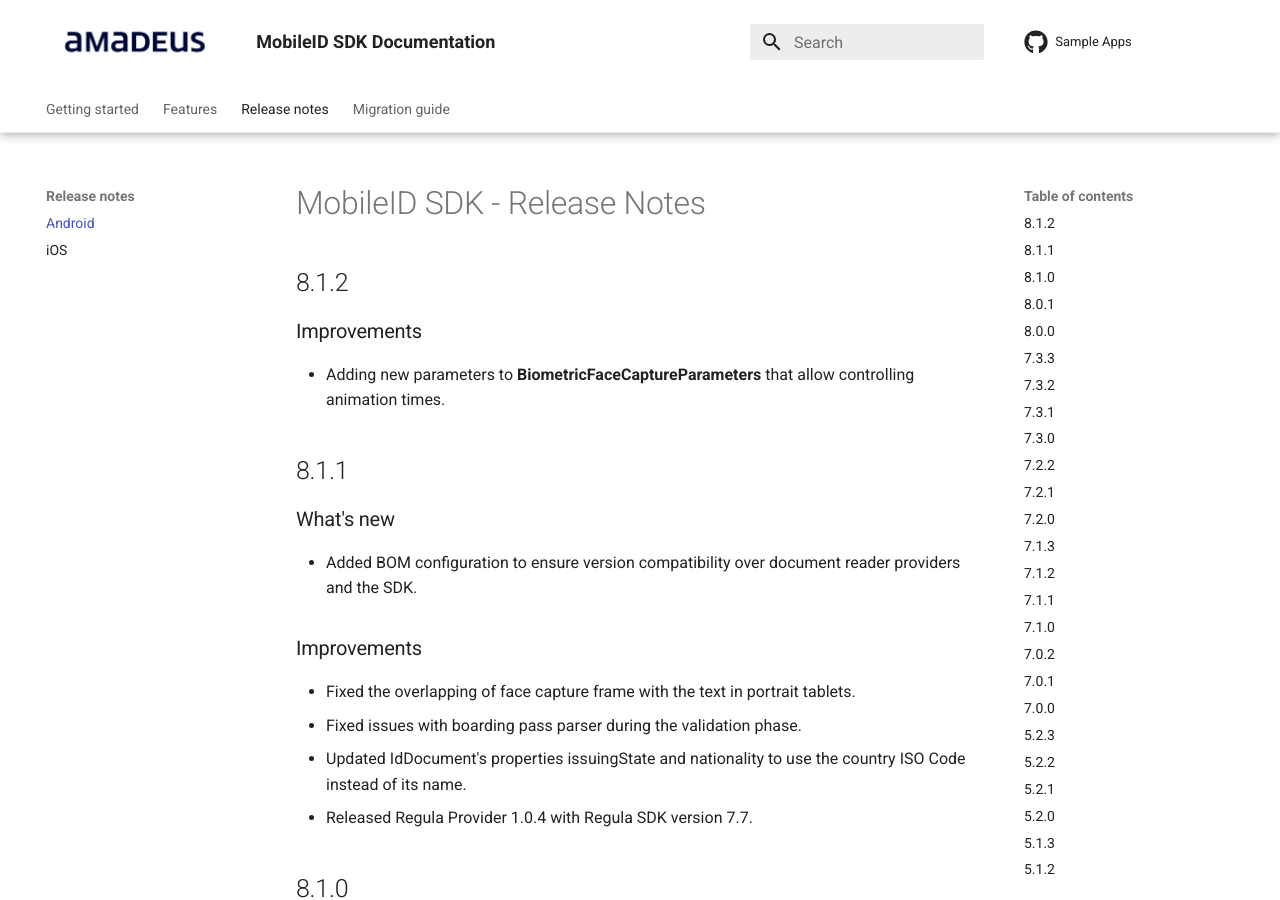
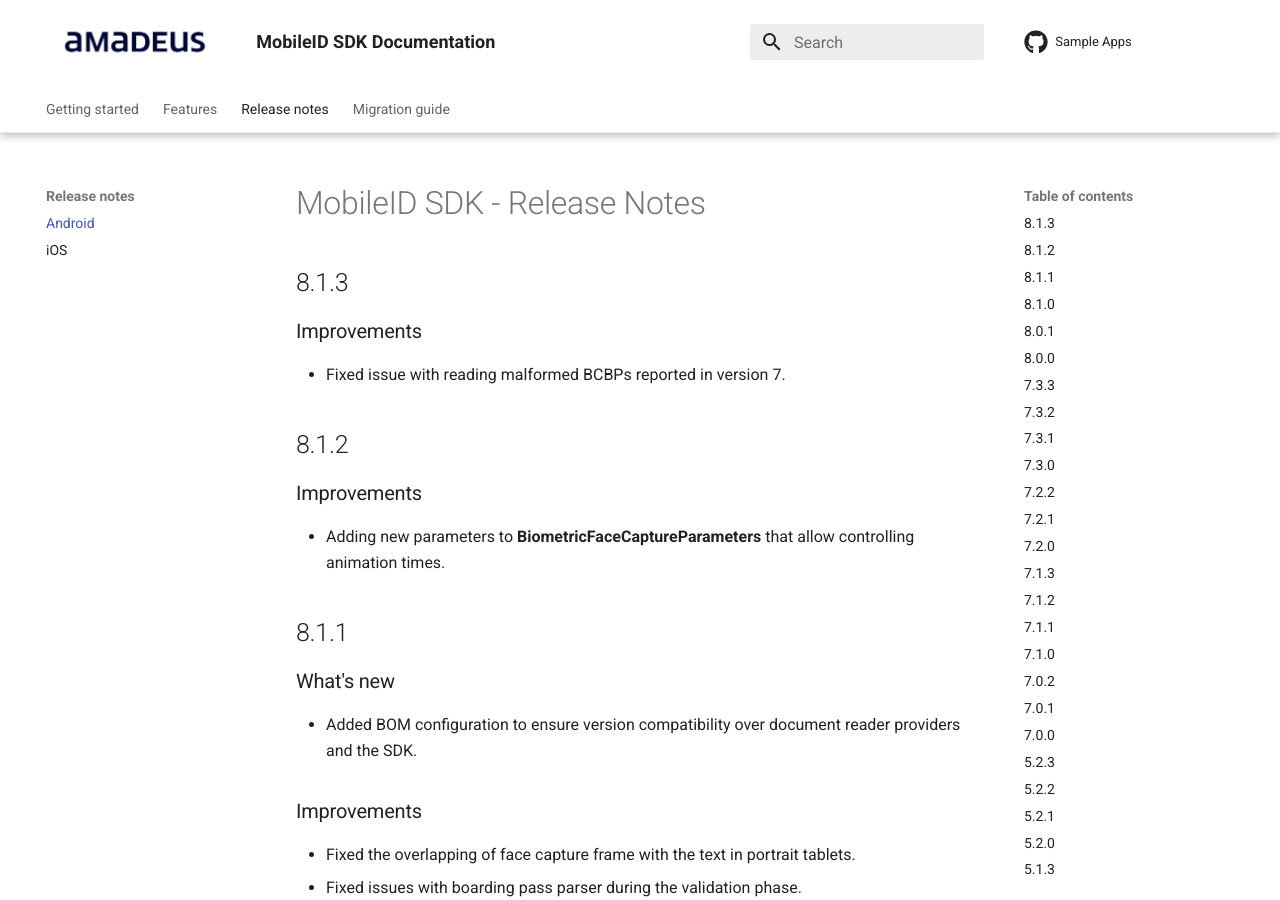
Before and after one commit to vbmobile/mobile-id-documentation, an MkDocs documentation site: the page built from docs/ReleaseNotes/ReleaseNotes_Android.md, in a window 1280 px wide and 900 px high. Built offline with MkDocs 1.6.1 and Material for MkDocs 9.7.7, drawn with Linux system fonts in a browser that asks for light colours; the version menu is left out.

Commit message:
Release 8.1.3

```diff
--- a/docs/ReleaseNotes/ReleaseNotes_Android.md
+++ b/docs/ReleaseNotes/ReleaseNotes_Android.md
@@ -1,4 +1,10 @@
 # MobileID SDK - Release Notes
+
+## 8.1.3
+
+### Improvements
+
+- Fixed issue with reading malformed BCBPs reported in version 7.
 
 ## 8.1.2
 
```
